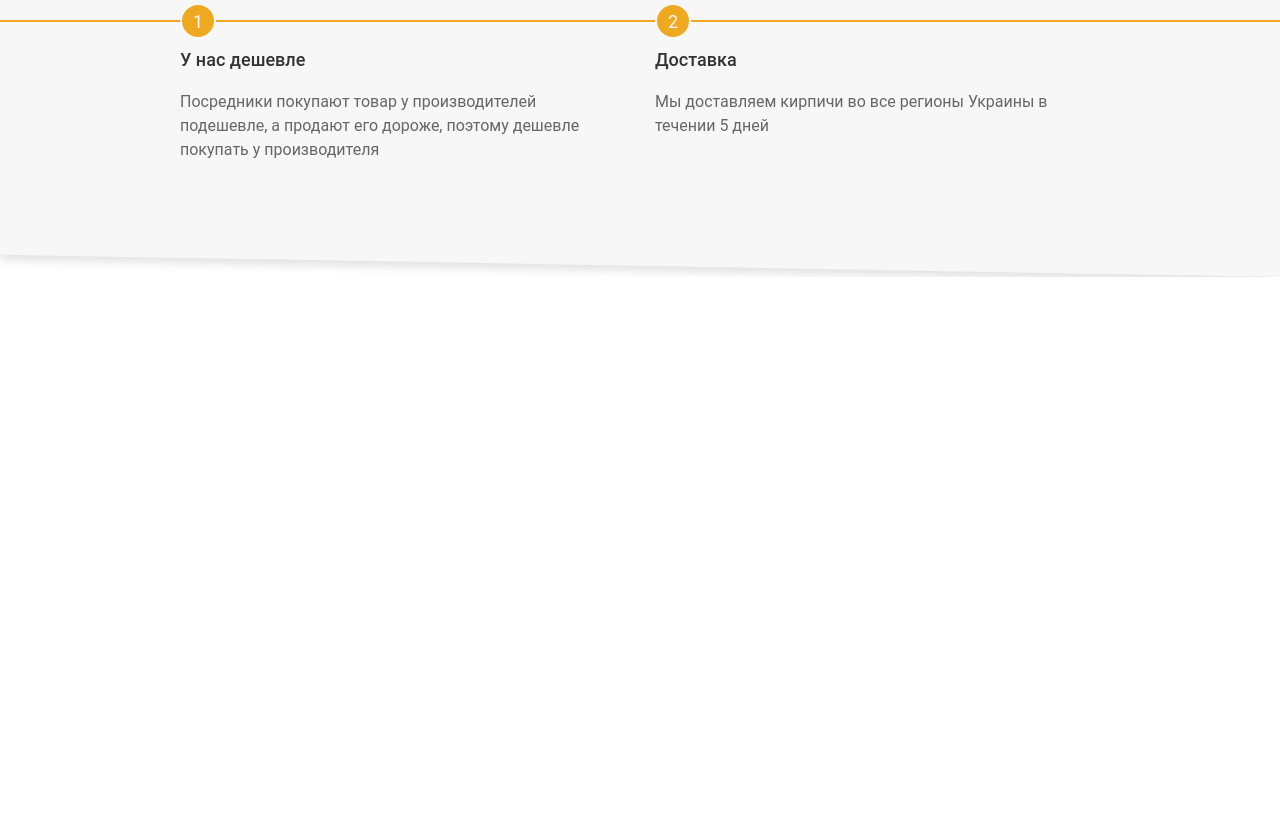
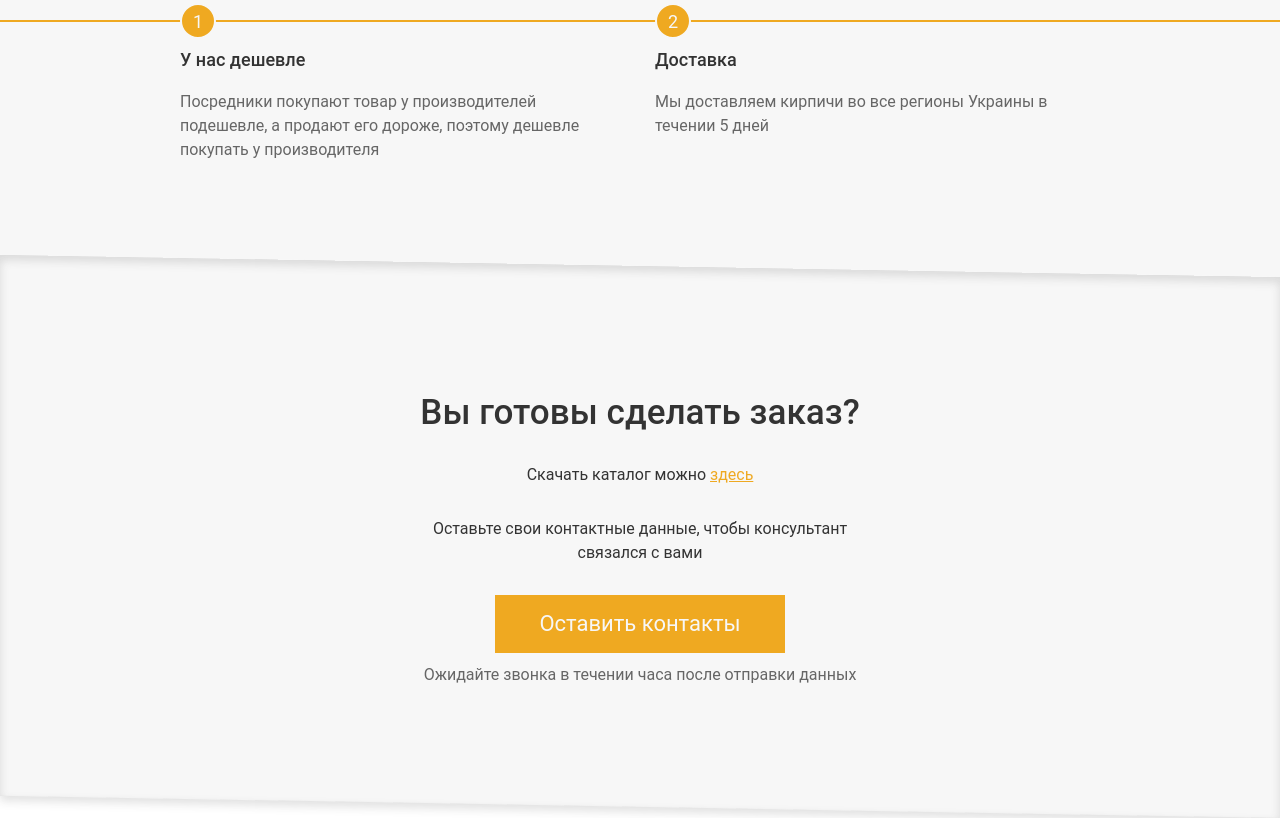
Before and after one commit to timur-svoboda/e-kirpich, a website: page app/index.pug in a window 1280 px wide. Shown: the part 1625-2443 px from the top of the page. Before the commit the page ends 1902 px from the top, so only its background shows below. Drawn offline with nearby package versions, Linux system fonts and the light colour scheme; files that its build step writes are made by us from their sources; a web font is replaced by a local one.

Commit message:
CTA section is added

```diff
--- a/app/index.pug
+++ b/app/index.pug
@@ -69,5 +69,18 @@ html(lang="en")
         .why-buy-from-us__separator
     // Why buy from us - end
 
+    // CTA - start
+    .cta
+        .cta__wrap
+            h2.cta__title Вы готовы сделать заказ?
+            p.cta__text
+                span Скачать каталог можно
+                a.cta__link здесь
+            p.cta__text Оставьте свои контактные данные, чтобы консультант связался с вами
+            button.cta__button.button Оставить контакты
+            p.cta__note Ожидайте звонка в течении часа после отправки данных
+        .cta__separator
+    // CTA - end
+
 
     script(src="js/scripts.min.js")
--- a/app/scss/main.scss
+++ b/app/scss/main.scss
@@ -23,6 +23,11 @@ $black: #333333;
 $accent: #EFA921;
 $white: #F7F7F7;
 $gray: #666666;
+
+%link {
+    color: $accent;
+    cursor: pointer;
+}
 
 %section-separator {
     position: absolute;
@@ -342,6 +347,7 @@ body {
     padding: 115px 0;
     position: relative;
     overflow: hidden;
+    z-index: 17;
 
     &__wrap {
         @extend %container;
@@ -449,6 +455,56 @@ body {
 
     &__separator {
         @extend %section-separator;
+        box-shadow: none;
         z-index: -2;
     }
 }
+
+// ###################################################
+// CTA
+// ###################################################
+.cta {
+    padding: 115px 0;
+    position: relative;
+    z-index: 16;
+
+    &__wrap {
+        @extend %container;
+
+        @media (min-width: 992px) {
+            text-align: center;
+            max-width: 480px;
+        }
+    }
+
+    &__title {
+        @extend %title;
+        margin-bottom: 30px;
+    }
+
+    &__text {
+        margin-bottom: 30px;
+    }
+
+    &__link {
+        @extend %link;
+    }
+
+    &__button {
+        width: 100%;
+        margin-bottom: 10px;
+
+        @media (min-width: 576px) {
+            width: 290px;
+        }
+    }
+
+    &__note {
+        color: $gray;
+    }
+
+    &__separator {
+        @extend %section-separator;
+        box-shadow: 0px 5px 10px rgba($black, 0.15), inset 0px 5px 10px rgba($black, 0.15);
+    }
+}
```
